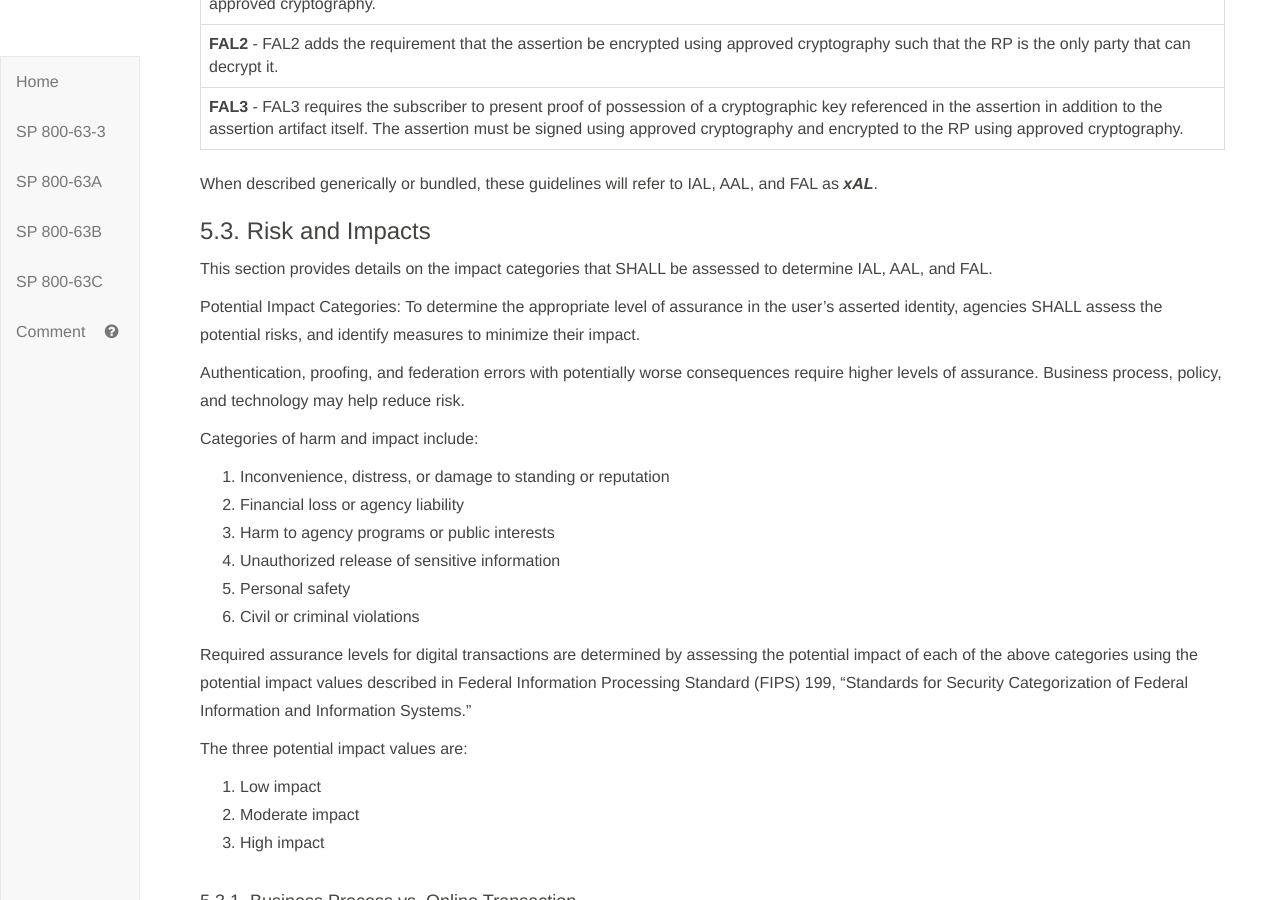
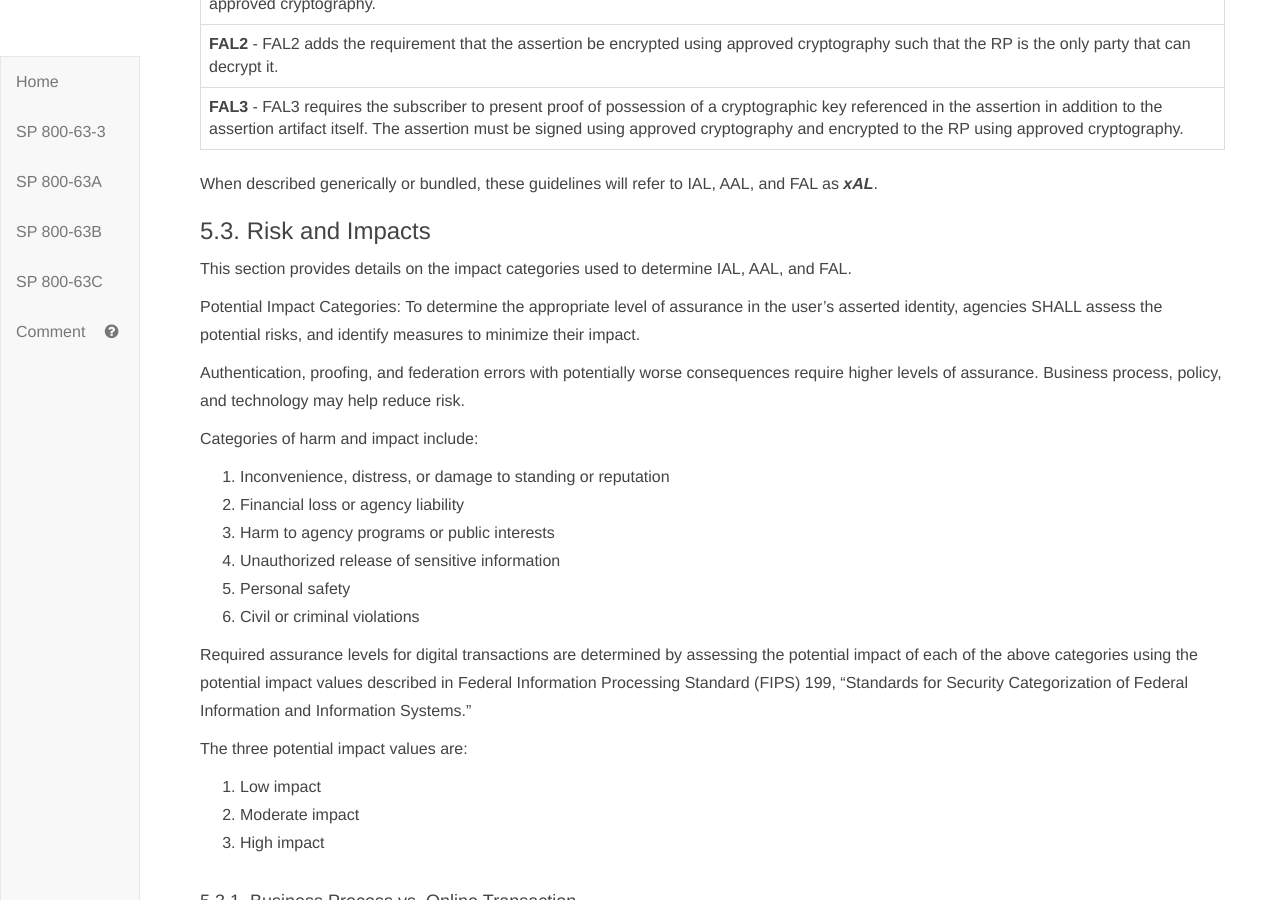
Before and after one commit to usnistgov/800-63-3, a Jekyll site: the page built from sp800-63-3/sec5_DIRM.md, in a window 1280 px wide and 900 px high, scrolled down 1947 px. Built offline with Jekyll 4.4.1, drawn with Linux system fonts in a browser that asks for light colours; our own code applies the rules of GitHub Pages for plain Markdown files.

Commit message:
Closes #1703

```diff
--- a/sp800-63-3/sec5_DIRM.md
+++ b/sp800-63-3/sec5_DIRM.md
@@ -62,7 +62,7 @@ When described generically or bundled, these guidelines will refer to IAL, AAL,
 
 ### <a name="section5-3"></a> 5.3. Risk and Impacts
 
-This section provides details on the impact categories that SHALL be assessed to determine IAL, AAL, and FAL.
+This section provides details on the impact categories used to determine IAL, AAL, and FAL.
 
 Potential Impact Categories: To determine the appropriate level of assurance in the user's asserted identity, agencies SHALL assess the potential risks, and identify measures to minimize their impact.
 
```
